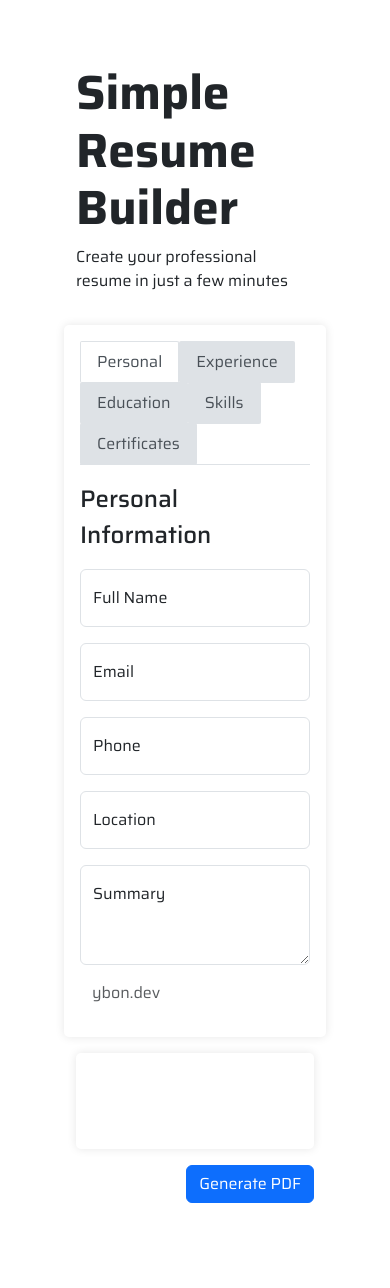
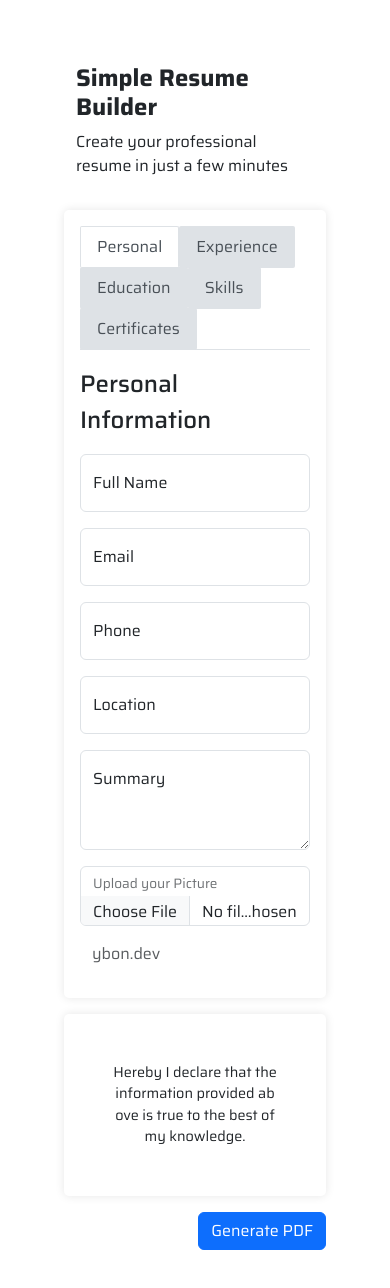
Before and after one commit to ybondev/resume-builder, a Next.js app: page / in a window 390 px wide. Shown: the top 1288 px of the page. Before the commit the page ends 1267 px from the top, so only its background shows below. Built offline with nearby package versions, Linux system fonts and the light colour scheme.

Commit message:
added a function that can upload a profile picture

```diff
--- a/app/components/DisplayInformation.jsx
+++ b/app/components/DisplayInformation.jsx
@@ -2,6 +2,7 @@
 import React, { useRef, useState } from "react";
 import { jsPDF } from "jspdf";
 import html2canvas from "html2canvas";
+import Image from "next/image";
 
 const formatDate = (dateString) => {
   if (!dateString) return "";
@@ -72,6 +73,20 @@ const DisplayInformation = ({ formData }) => {
 
         {/* Summary - Only show if it exists */}
         {formData.summary?.trim() && <p>{formData.summary}</p>}
+
+        {/* Uploaded Picture */}
+        <div className="resume-picture">
+          {/* Display Profile Image if Available */}
+          {formData.profileImage && (
+            <Image
+              src={formData.profileImage}
+              alt="Profile"
+              className="img-fluid"
+              width={170}
+              height={170}
+            />
+          )}
+        </div>
 
         {/* Experience Section */}
         {formData.experience?.some(
@@ -215,6 +230,14 @@ const DisplayInformation = ({ formData }) => {
             </div>
           </div>
         )}
+
+        {/* HEREBY */}
+        <div className="resume-hereby">
+          <div className="txt text-center ">
+            Hereby I declare that the information provided above is true to the
+            best of my knowledge.
+          </div>
+        </div>
       </div>
 
       {/* Button to Generate PDF */}
--- a/app/components/FormEducation.jsx
+++ b/app/components/FormEducation.jsx
@@ -98,7 +98,7 @@ const FormEducation = ({ formData, setFormData }) => {
 
       <div className="form-floating mt-3 d-flex justify-content-end">
         <button className="btn btn-primary" onClick={addForm}>
-          <span>Add Experience</span>
+          <span>Add Education</span>
         </button>
       </div>
     </div>
--- a/app/components/FormPersonal.jsx
+++ b/app/components/FormPersonal.jsx
@@ -7,6 +7,21 @@ const FormPersonal = ({ formData, setFormData }) => {
       ...formData,
       [name]: value,
     });
+  };
+
+  // Handle Image Upload
+  const handleImageUpload = (e) => {
+    const file = e.target.files[0];
+    if (file) {
+      const reader = new FileReader();
+      reader.onloadend = () => {
+        setFormData({
+          ...formData,
+          profileImage: reader.result, // Save base64 image
+        });
+      };
+      reader.readAsDataURL(file);
+    }
   };
   return (
     <div className="tab-pane fade show active" id="personal">
@@ -70,6 +85,18 @@ const FormPersonal = ({ formData, setFormData }) => {
         ></textarea>
         <label htmlFor="floatingInput">Summary</label>
       </div>
+      <div className="form-floating mt-3">
+        <input
+          type="file"
+          accept="image/*"
+          name="file"
+          id="floatingImage"
+          className="form-control"
+          placeholder="Upload your Picture"
+          onChange={handleImageUpload}
+        ></input>
+        <label htmlFor="floatingImage">Upload your Picture</label>
+      </div>
     </div>
   );
 };
--- a/app/globals.css
+++ b/app/globals.css
@@ -39,6 +39,11 @@ main .txt-title {
   text-transform: capitalize;
 }
 
+input[type="file"] {
+  padding-top: 2.2em !important;
+  height: 60px !important;
+}
+
 /* DISPLAY INFORMATIION */
 .resume-preview {
   padding: 3rem;
@@ -48,6 +53,7 @@ main .txt-title {
   word-wrap: break-word; /* Allows long words to be broken and wrap onto the next line */
   word-break: break-all; /* Breaks words at arbitrary points if necessary */
   white-space: normal; /* Allows text to wrap normally */
+  position: relative;
 }
 
 .resume-preview p {
@@ -56,9 +62,20 @@ main .txt-title {
 
 .resume-experience,
 .resume-education,
-.resume-skills {
+.resume-skills,
+.resume-certificates {
   border-top: 1px solid #DEE2E6;
   padding-top: 1rem;
+}
+
+.resume-picture {
+  position: absolute;
+  right: 10px;
+  top: 10px;
+}
+
+.resume-hereby {
+  font-size: .9em;
 }
 
 /* OVERRIDE CSS */
@@ -80,3 +97,14 @@ main .txt-title {
 textarea {
   height: 100px !important;
 }
+
+@media screen and (max-width: 768px) {
+  main .col-md-7 {
+    padding: 0rem;
+  }
+
+  h1.txt-title {
+    font-size: 1.5em;
+  }
+
+}
--- a/next.config.mjs
+++ b/next.config.mjs
@@ -1,4 +1,8 @@
 /** @type {import('next').NextConfig} */
-const nextConfig = {};
+const nextConfig = {
+    images: {
+        unoptimized: true,
+    }
+};
 
 export default nextConfig;
```
